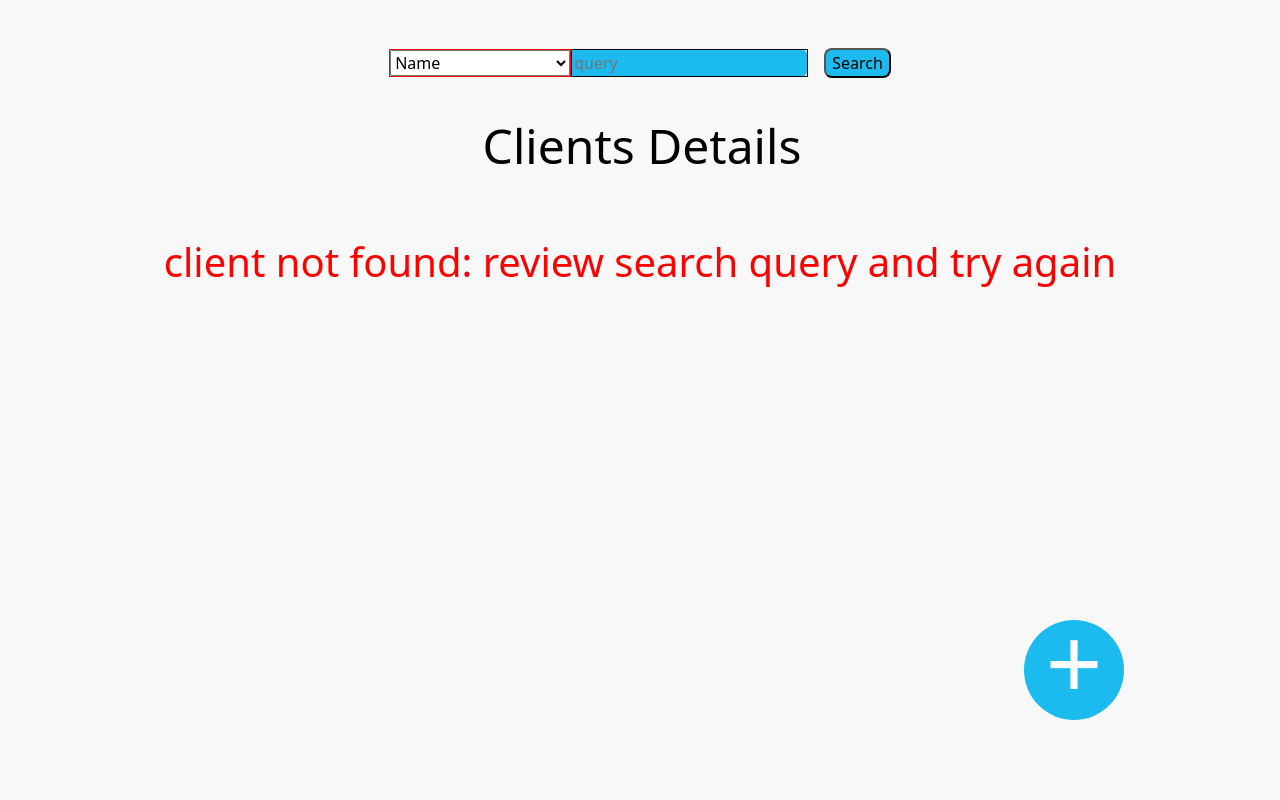
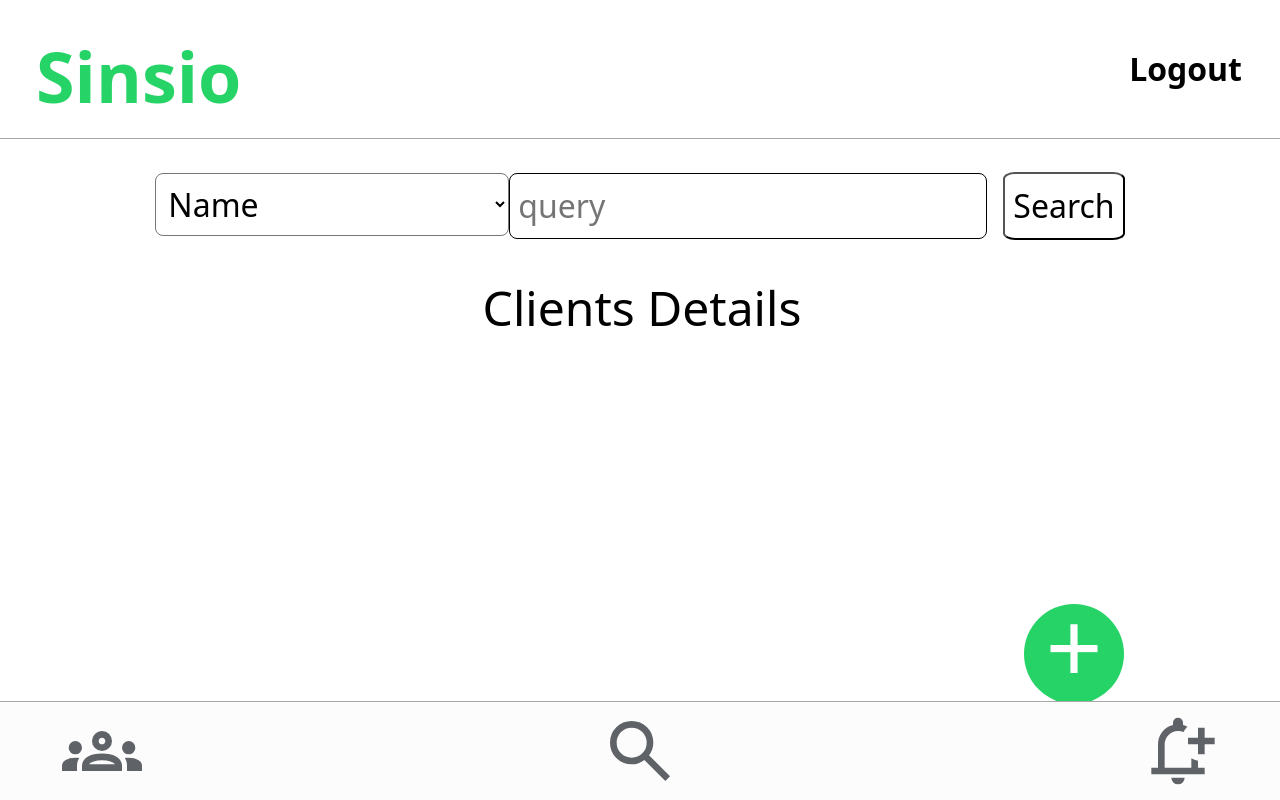
Before and after one commit to pressnardy/insuranceapp, a Django app: page /eccentric/clients/search in a window 1280 px wide. Run offline with Django 5.2, Linux system fonts and the light colour scheme.

Commit message:
added mobile first

```diff
--- a/clients/forms.py
+++ b/clients/forms.py
@@ -52,7 +52,7 @@ class SearchForm(forms.Form):
 		('registration_number', 'Registration Number'),
 	]
 	category = forms.ChoiceField(choices=CATEGORY_CHOICES, required=True)
-	query = forms.CharField(max_length=50, required=True,
+	query = forms.CharField(max_length=50, required=True, min_length=1,
 		widget=forms.TextInput(attrs={
 			'class': 'query', 'id': 'query', 'placeholder': 'query'
 		}))
--- a/clients/static/clients/index.css
+++ b/clients/static/clients/index.css
@@ -5,16 +5,18 @@
     --light-blue: #0680a8;
     --background-baige: rgb(226, 238, 237);
     --thin: 100;
-
+    --accent-color: #25D366;
+    --light-gray: #a9a9a9;
 }
 
 html, body {
     display: flex;
     flex-direction: column;
-    height: 100%;
+    /*height: 100%;*/
     width: 100%;
     min-height: fit-content;
-    background: rgba(248, 248, 248, 0.97);
+    padding: 50px 0;
+
 }
 
 
@@ -22,17 +24,30 @@ nav {
     background: #ffffff;
     display: flex;
     justify-content: space-between;
-    padding: 8px;
+    padding: 8px 32px;
     align-items: center;
-
+    border-bottom: 1px solid var(--light-gray);
+    position: fixed;
+    left: 0;
+    top: 0;
+    width: 100%;
+    z-index: 1;
+    margin-bottom: 16px;
 }
 
+button.home.title {
+    font-weight: 800;
+    font-size: 70px;
+    color: var(--accent-color);
+    border: none;
+    background: none;
+}
 
-.profile, .logo, .logout {
+.logout {
     font-size: 32px;
     color: black;
+    font-weight: 700;
 }
-
 
 input {
     -webkit-appearance: none;
@@ -266,15 +328,6 @@ input#query {
     border: 1px solid black;
 }
 
-
-.sf-element {
-    border-radius: 8px;
-    background: #1bbbef;
-    display: flex;
-
-}
-
-
 .category {
     border: 1px solid red;
 }
@@ -286,49 +339,39 @@ input#query {
     justify-content: center;
     font-size: 100px;
     color: white;
-    background: #1bbbef;
+    background: var(--accent-color);
     width: 100px;
     height: 100px;
     border-radius: 50%;
     padding-bottom: 20px;
-    position: absolute;
+    position: fixed;
     left: 80vw;
     bottom: 10vh;
     border: none;
+    margin-bottom: 16px;
 }
 
 
 footer {
-    background: black;
-    /*height: 20vh;*/
-    position: absolute;
-    left: 0;
-    bottom: 0;
+    display: flex;
+    justify-content: space-between;
+    position: fixed;
+    left: 0vw;
+    bottom: 0vh;
     width: 100%;
-    background: black;
-    padding: 16px;
-    /*color: white;*/
+    padding: 8px 56px;
+    color: white;
     justify-self: flex-end;
-
+    border-top: 1px solid var(--light-gray);
+    z-index: 1;
+    background: #fcfcfc;
 }
 
 
-footer {
-    /*height: 50px;*/
-    background: #f1f1f1;
-    display: flex;
-    justify-content: space-between;
-    align-items: center;
-    position: absolute;
-    left: 0;
-    bottom: 0;
-    justify-self: flex-end;
-}
-
-
-footer div {
-    font-size: 32px;
-    /*padding: 16px;*/
+button.clients, button.search, button.notify {
+    font-size: 40px;
+    border: none;
+    background: none;
 }
 
 
--- a/clients/static/clients/index.js
+++ b/clients/static/clients/index.js
@@ -58,6 +58,14 @@ function highlightRenewalDates() {
 highlightRenewalDates()
 
 
-document.querySelector('.open-search-box').addEventListener('click', function() {
-    document.getElementById('section-search').style.display = 'flex';
+// disply all clients details
+document.querySelectorAll('.more').forEach((moreButton, index) => {
+    moreButton.addEventListener('click', function() {
+        const details = document.querySelectorAll('.all-details')[index];
+        if (details.style.display === 'flex') {
+            details.style.display = 'none';
+        } else {
+            details.style.display = 'flex';
+        }
+    });
 });
--- /dev/null
+++ b/clients/static/clients/search.css
@@ -0,0 +1,44 @@
+
+:root {
+    --mobile-medium: 32px;
+    --mobile-small: 24px;
+}
+
+
+.category {
+    font-size: var(--mobile-medium);
+    border: none;
+    background: none;
+
+}
+
+.sf-element {
+    border-radius: 8px;
+    display: flex;
+
+}
+
+select {
+    padding: 8px;
+    background: none;
+    border-radius: 8px;
+}
+
+
+option {
+    font-size: var(--mobile-small);
+}
+
+input#query {
+    font-size: 32px;
+    padding: 8px;
+    border-radius: 8px;
+    /*border: none;*/
+}
+
+button#search-button {
+    font-size: var(--mobile-medium);
+    padding: 8px;
+    border-radius: 10%;
+    background: none;
+}
--- a/clients/templates/clients/index.html
+++ b/clients/templates/clients/index.html
@@ -6,21 +6,25 @@
 	<link href="https://cdn.jsdelivr.net/npm/bootstrap@5.0.2/dist/css/bootstrap.min.css" rel="stylesheet"
     integrity="sha384-EVSTQN3/azprG1Anm3QDgpJLIm9Nao0Yz1ztcQTwFspd3yD65VohhpuuCOmLASjC" crossorigin="anonymous">
 	<link rel="stylesheet" href="{% static 'clients/index.css' %}">
+	{% block extra_css %}{% endblock %}
 	<script defer src="{% static 'clients/index.js' %}"></script>
-	<title>Title</title>
+	<title>{% block title %} Clients {% endblock %}</title>
 </head>
 <body>
 <nav>
-	<div class="profile">
-		Profile
+	<div>
+		<form action="{% url 'eccentric:home' %}">
+			{% csrf_token %}
+			<button class="title home" type="submit">Sinsio</button>
+		</form>
 	</div>
-	<div class="logo">
-		Eccentric Suit
-	</div>
-	<div class="logout">
-		Log out
-	</div>
+	<form action="{% url 'eccentric:logout' %}" method="POST">
+		{% csrf_token %}
+		<input class="logout" type="submit" value="Logout">
+	</form>
 </nav>
+<br>
+{% block body %}
 <section id="section-search" style="display: none">
 	<div class="search-wrapper">
 		<form id="search-form" action="{% url 'clients:search' %}">
@@ -43,7 +47,6 @@
 		</form>
 	</div>
 </section>
-
 <section id="clients">
 	<div class="clients-wrapper">
 		<div class="title">
@@ -52,47 +55,67 @@
 		<br>
 		<div class="all-clients">
 			{% for client in clients %}
-				<form action="{% url 'clients:edit_client' client.id %}" method="get">
+			<form class="client" action="{% url 'clients:edit_client' client.id %}" method="get">
 				{% csrf_token %}
-				<div class="client-details">
-					<div class="client-detail client-name">
-{#						<div class="label">Name</div>#}
-						<div class="element">{{ client.name }}</div>
+				<div class="client-heading">
+					<div class="client-name">{{ client.name }}</div>
+					<div class="renewal-date">{{ client.renewal_date }}</div>
 				</div>
-					<div class="client-detail date">
-						<div class="label">Renewal Date</div>
-						<div class="element clients-renewal-date">{{ client.renewal_date }}</div>
+				<div class="amount-wrapper">
+					<div class="client-amount">
+						KES: {{ client.amount }}
+					</div>
+					<div class="more">
+						<img class="triangle-svg" src="{% static 'clients/svg/triangle_down.svg' %}">
+					</div>
+				</div>
+				<div class="all-details" style="display: none">
+					<label class="client-detail"> Registration Number:
+						<span>{{ client.registration_number }}</span>
+					</label>
+					<label class="client-detail"> Policy Number:
+						<span>{{ client.policy_number }}</span>
+					</label>
+					<label class="client-detail"> Start Date:
+						<span>{{ client.start_date }}</span>
+					</label>
+					<label class="client-detail"> End Date:
+						<span>{{ client.end_date }}</span>
+					</label>
+					<label class="client-detail"> Renewal Date:
+						<span>{{ client.renewal_date }}</span>
+					</label>
+					<button type="submit" class="edit-button">Edit</button>
 				</div>
 
-					<div class="client-detail amount">
-						<div class="label">Amount</div>
-						<div class="element">{{ client.amount }}</div>
-					</div>
-				</div>
-					<div class="client-detail edit-button">
-						<button id="edit">View/Edit</button>
-					</div>
 			</form>
+			<br>
 			{% endfor %}
 		</div>
 	</div>
+
 </section>
+{% endblock %}
 <form class="add-client" action="{% url 'clients:register' %}">
 	<button id="add-client">+</button>
 </form>
 <footer>
-	<button class="clients">
-		Clients
-	</button>
-	<form action="{% url 'clients:search' %}" method="POST">
+		<form action="{% url 'clients:index' %}" method="POST">
 			{% csrf_token %}
-		<button type="submit">
-			Search
+			<button type="submit" class="clients">
+				<img id="clients-group" src="{% static 'eccentric/svg/clients_group.svg' %}">
 			</button>
 		</form>
 
-	<button class="reminder">
-		Reminders
+		<form action="{% url 'clients:search' %}" method="POST">
+			{% csrf_token %}
+			<button type="submit" class="search">
+				<img id="search-client" src="{% static 'eccentric/svg/search.svg' %}">
+			</button>
+		</form>
+
+		<button class="notify">
+			<img id="notify" src="{% static 'eccentric/svg/notify.svg' %}">
 		</button>
 	</footer>
 </body>
--- a/clients/templates/clients/search.html
+++ b/clients/templates/clients/search.html
@@ -1,16 +1,14 @@
-<!DOCTYPE html>
-<html lang="en">
-<head>
-	<meta charset="UTF-8">
-	{% load static %}
-	<link href="https://cdn.jsdelivr.net/npm/bootstrap@5.0.2/dist/css/bootstrap.min.css" rel="stylesheet"
-    integrity="sha384-EVSTQN3/azprG1Anm3QDgpJLIm9Nao0Yz1ztcQTwFspd3yD65VohhpuuCOmLASjC" crossorigin="anonymous">
-	<link rel="stylesheet" href="{% static 'clients/index.css' %}">
-	<title>Title</title>
+{% extends 'clients/index.html' %}
 
-</head>
-<body>
+{% load static %}
 
+{% block extra_css %}
+	<link rel="stylesheet" href="{% static 'clients/search.css' %}">
+{% endblock %}
+
+{% block title %}Search{% endblock %}
+
+{% block body %}
 <section id="section-search">
 	<br>
 	<div class="search-wrapper">
@@ -20,7 +18,7 @@
 				<div id="query">{{ form.query }}</div>
 			</div>
 			<div>
-				<button type="submit" id="search-button" class="sf-element">Search</button>
+				<button type="submit" id="search-button" >Search</button>
 			</div>
 		</form>
 	</div>
@@ -34,26 +32,38 @@
 		<br>
 		<div class="all-clients">
 			{% for client in results %}
-				<form action="{% url 'clients:edit_client' client.id %}" method="get">
-					{% csrf_token %}
-				<div class="client-details">
-					<div class="client-detail client-name">
-						<div class="label">Name</div>
-						<div class="element">{{ client.name }}</div>
+				<form class="client" action="{% url 'clients:edit_client' client.id %}" method="get">
+				<div class="client-heading">
+					<div class="client-name">{{ client.name }}</div>
+					<div class="renewal-date">{{ client.renewal_date }}</div>
+				</div>
+				<div class="amount-wrapper">
+					<div class="client-amount">
+						KES: {{ client.amount }}
 					</div>
-					<div class="client-detail date">
-						<div class="label">Renewal Date</div>
-						<div class="element clients-renewal-date">{{ client.renewal_date }}</div>
-					</div>
-
-					<div class="client-detail amount">
-						<div class="label">Amount</div>
-						<div class="element">{{ client.amount }}</div>
+					<div class="more">
+						<img class="triangle-svg" src="{% static 'clients/svg/triangle_down.svg' %}">
 					</div>
 				</div>
-					<div class="client-detail edit-button">
-						<button id="edit">View/Edit</button>
-					</div>
+				<div class="all-details" style="display: none">
+					<label class="client-detail"> Registration Number:
+						<span>{{ client.registration_number }}</span>
+					</label>
+					<label class="client-detail"> Policy Number:
+						<span>{{ client.policy_number }}</span>
+					</label>
+					<label class="client-detail"> Start Date:
+						<span>{{ client.start_date }}</span>
+					</label>
+					<label class="client-detail"> End Date:
+						<span>{{ client.end_date }}</span>
+					</label>
+					<label class="client-detail"> Renewal Date:
+						<span>{{ client.renewal_date }}</span>
+					</label>
+					<button type="submit" class="edit-button">Edit</button>
+				</div>
+
 			</form>
 			{% endfor %}
 			{% if message %}
@@ -62,9 +72,4 @@
 		</div>
 	</div>
 </section>
-
-<form class="add-client" action="{% url 'clients:register' %}">
-	<button id="add-client">+</button>
-</form>
-</body>
-</html>
+{% endblock %}
--- a/clients/views.py
+++ b/clients/views.py
@@ -43,19 +43,26 @@ def register(request):
 def search_view(request):
 	form = SearchForm(request.GET or None)
 	results = []
-	message = 'clients found'
+	message = [' ']
 	if request.method == 'GET' and form.is_valid():
-		category = form.cleaned_data['category']
-		query = form.cleaned_data['query']
-		results = search(request, category, query)
-		print(len(results))
+			category = form.cleaned_data['category']
+			query = form.cleaned_data['query']
+			results = search(request, category, query)
+			print(len(results))
+	else:
+		try:
+			query_lenth = len(form.cleaned_data['query'])
+		except (AttributeError, KeyError):
+			return render(request, 'clients/search.html',
+				{'form': form, 'results': results,}
+			)
 	if len(results) == 0:
-		message = 'client not found: review search query and try again'
+		message[0] = 'client not found: review search query and try again'
+
+	print(results)
 	return render(request, 'clients/search.html',
-			   {'form': form, 'results': results, 'message': message}
+			   {'form': form, 'results': results, 'message': message[0],}
 			   )
-
-
 
 def search(request, category, query):
 	search_filters = {
@@ -66,7 +73,7 @@ def search(request, category, query):
 	}
 
 	filter_kwargs = search_filters.get(category, {})
-	results = Client.objects.filter(**filter_kwargs) if filter_kwargs else []
+	results = Client.objects.filter(**filter_kwargs) if filter_kwargs else message
 
 	return results
 
--- a/eccentric/templates/eccentric/home.html
+++ b/eccentric/templates/eccentric/home.html
@@ -53,7 +53,7 @@
 			</button>
 		</form>
 
-		<form action="{% url 'clients:search' %}" method="POST">
+		<form action="{% url 'clients:search' %}" method="GET">
 			{% csrf_token %}
 			<button type="submit" class="search">
 				<img id="search-client" src="{% static 'eccentric/svg/search.svg' %}">
```
Also changed, not shown: other parts of clients/static/clients/index.css (+56 -9 lines), clients/static/clients/edit.css (added, +37 -0 lines), clients/static/clients/register.css (added, +60 -0 lines), clients/templates/clients/edit.html (+14 -3 lines), clients/templates/clients/register.html (+16 -3 lines), eccentric/static/eccentric/home.css (+1 -10 lines), clients/static/clients/svg/logout.svg (added), clients/static/clients/svg/triangle_down.svg (added). Lines whose indentation alone changed are shown as unchanged.
